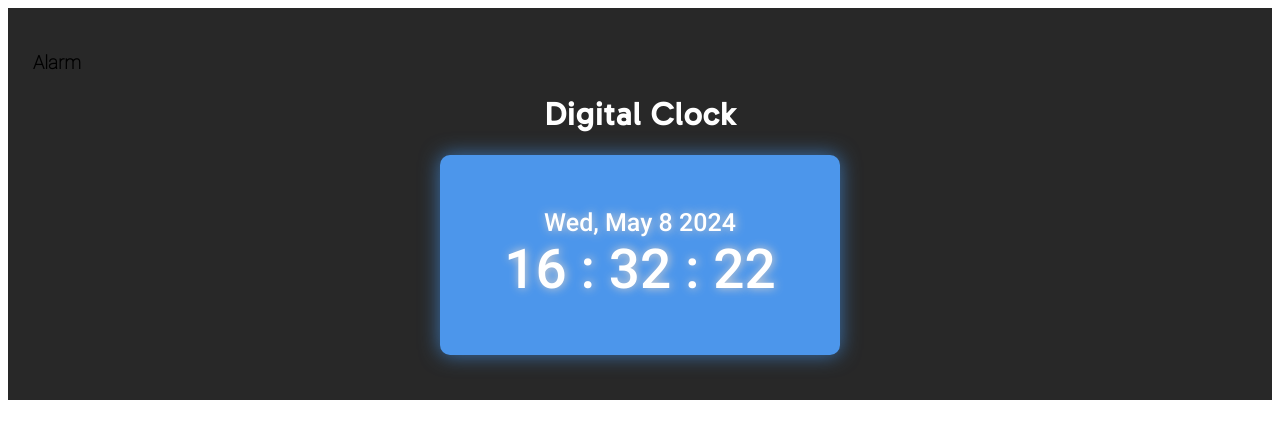
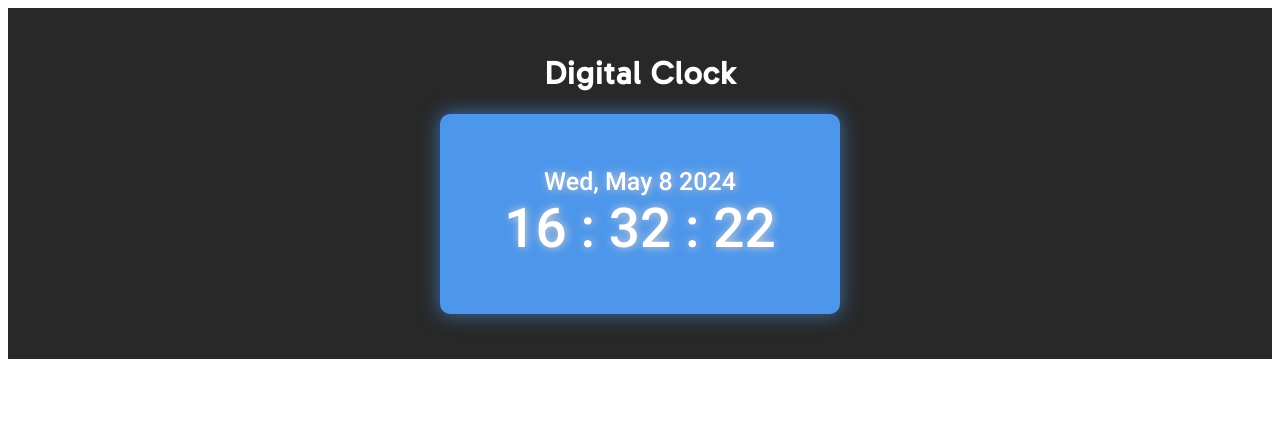
Before and after one commit to YehezkielG/date.github.io, a plain HTML site: page index.html in a window 1280 px wide. Drawn offline with Linux system fonts and the light colour scheme.

Commit message:
Delete Useles word

```diff
--- a/index.html
+++ b/index.html
@@ -10,9 +10,6 @@
 
 <body>
     <div class="container">
-    <h3>
-        Alarm
-    </h3>
         <h1>Digital Clock</h1>
         <div style="display: flex; justify-content: center;;">
             <div class="clock">
```
